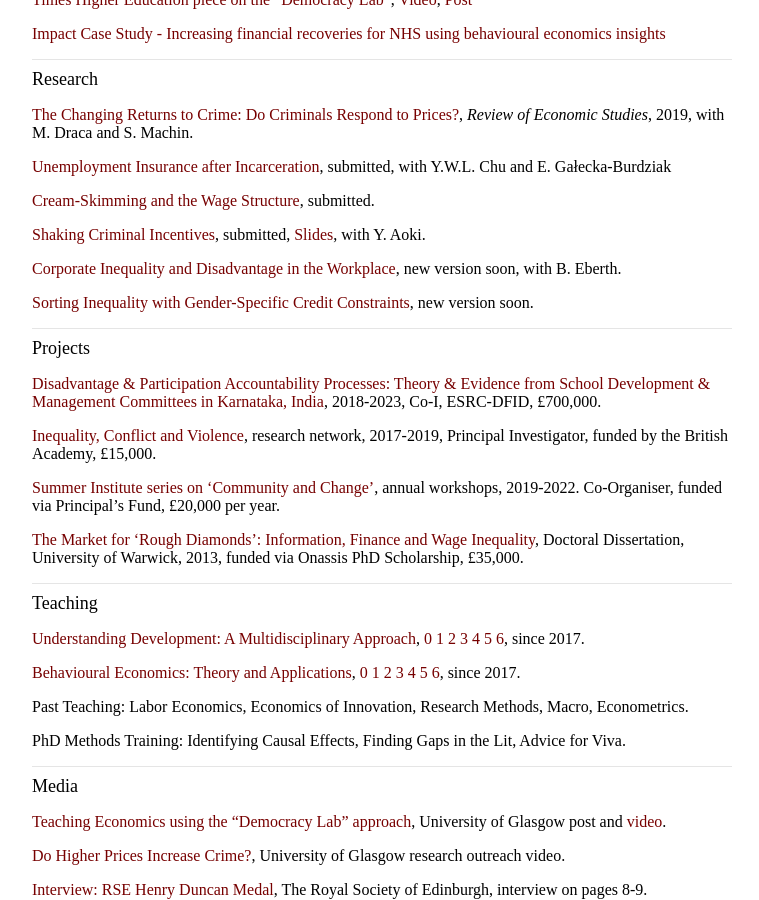
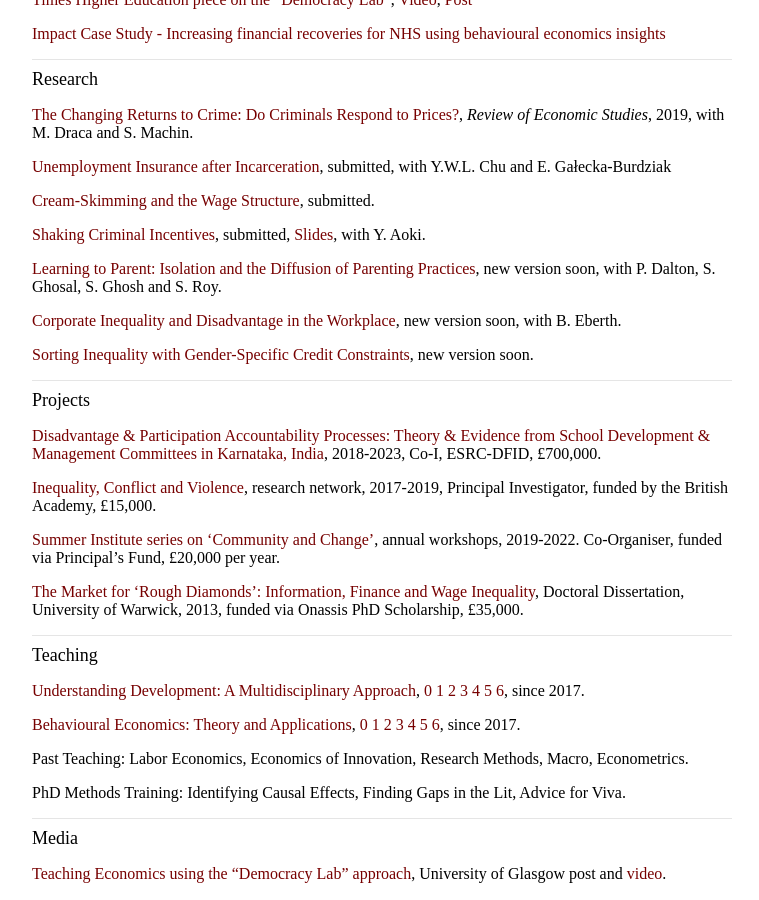
Before and after one commit to koutmeridis/koutmeridis.github.io, a Jekyll site: the page built from index.md, in a window 1280 px wide and 900 px high, scrolled down 673 px. Shown: the whole window, without its empty margins (258-1017 px from the left). Built offline with Jekyll 4.4.1, drawn with Linux system fonts in a browser that asks for light colours; comment, search, counter and statistics services are not loaded.

Commit message:
Update index.md

```diff
--- a/index.md
+++ b/index.md
@@ -22,6 +22,8 @@ Dr Theodore Koutmeridis is a Senior Lecturer in Economics at the University of G
 <a href="https://www.dropbox.com/scl/fi/2jz36hf1ohplna08fh8kp/CreamSkimming_tk_2026.pdf">Cream-Skimming and the Wage Structure</a>, submitted.
 
 <a href="https://drive.google.com/open?id=1W2hblijAXs3J9YRlF3dJIGL3FWvhxhsF">Shaking Criminal Incentives</a>, submitted, <a href="https://drive.google.com/file/d/1-S8kFEkcVUZ1M9Mjel5s-hObkYvVLw92">Slides</a>, with Y. Aoki.
+
+<a href="https://">Learning to Parent: Isolation and the Diffusion of Parenting Practices</a>, new version soon, with P. Dalton, S. Ghosal, S. Ghosh and S. Roy.
 
 <a href="https://">Corporate Inequality and Disadvantage in the Workplace</a>, new version soon, with B. Eberth.
 
```
